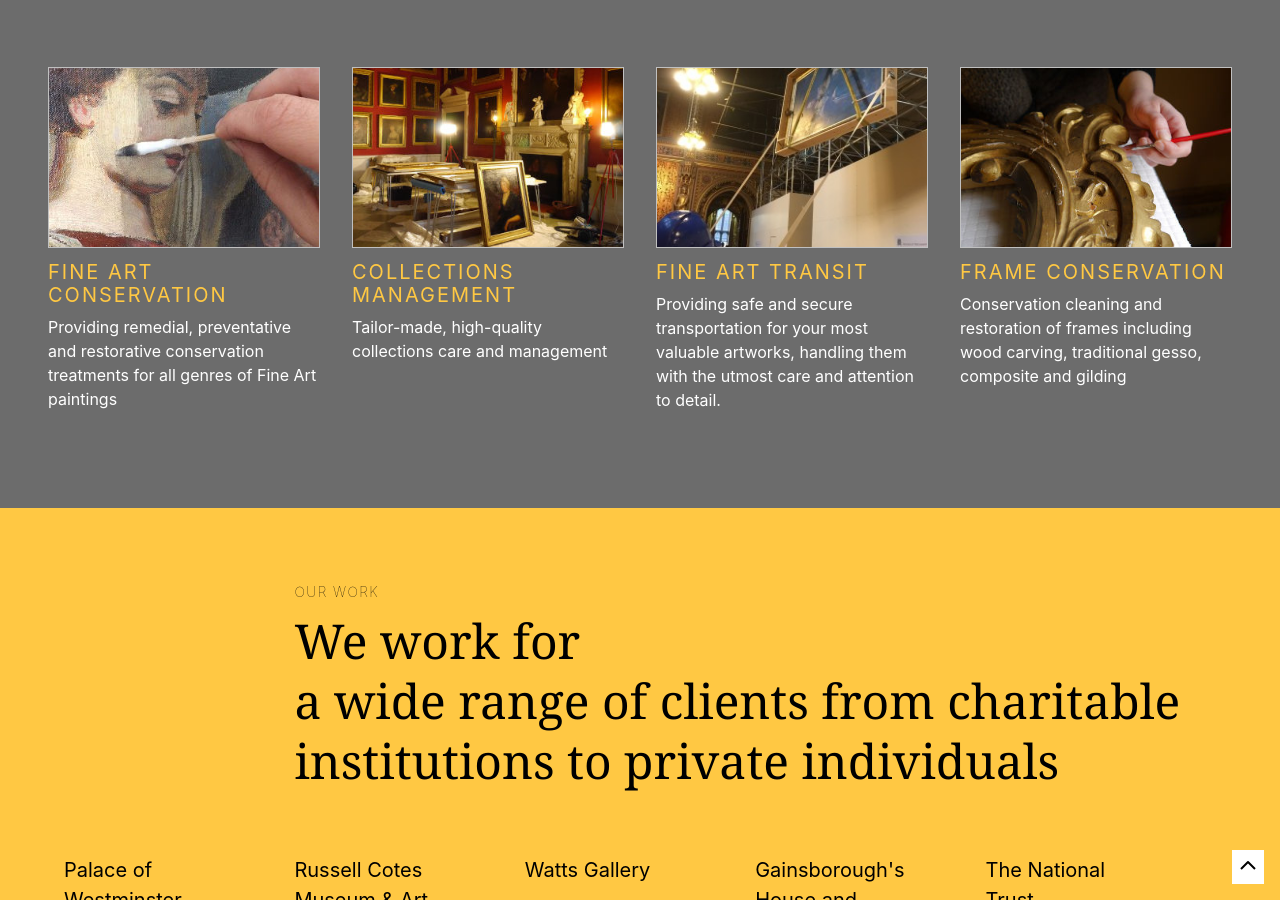
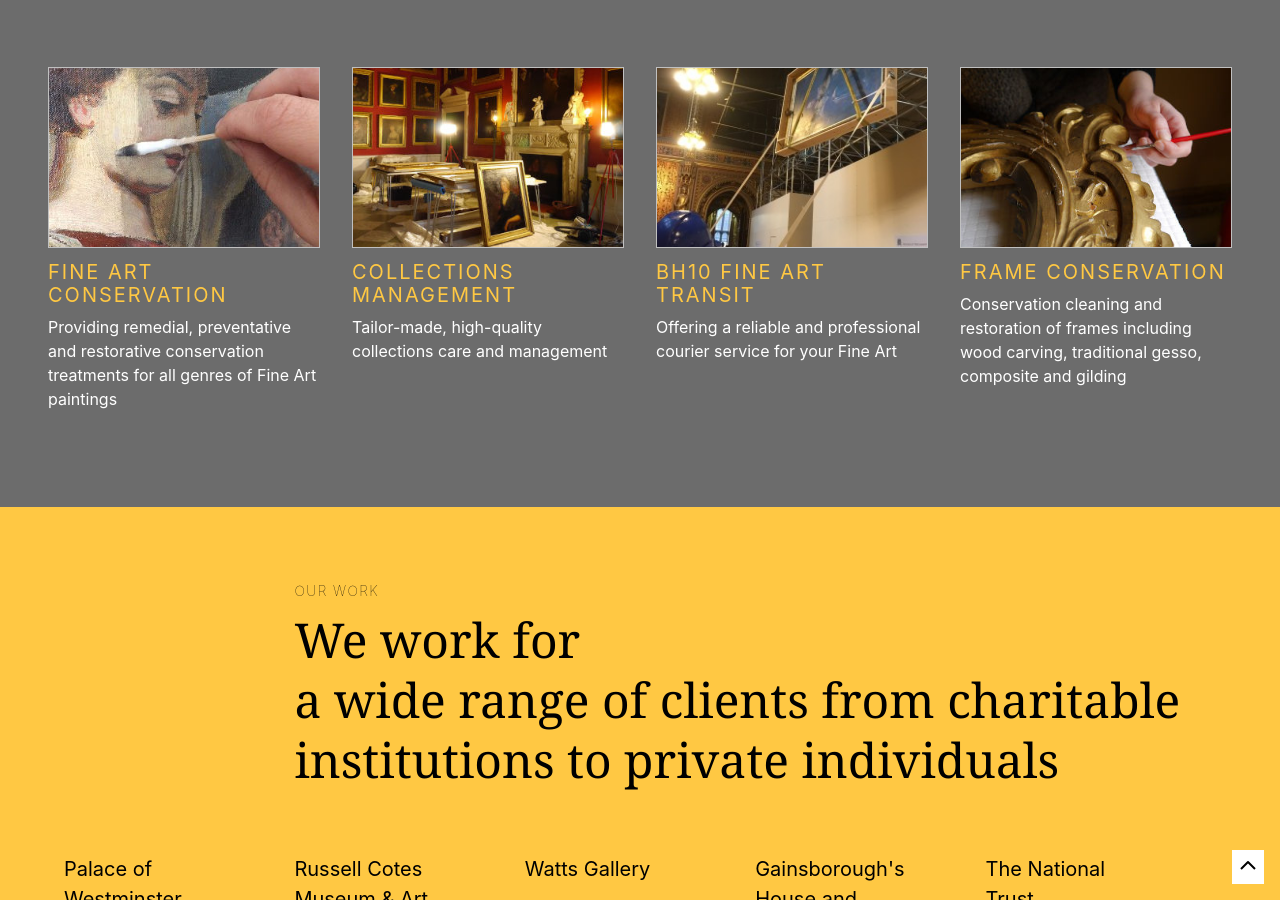
Before and after one commit to wearethoughtfox/brickhouse, a Jekyll site: the page built from index.html, in a window 1280 px wide and 900 px high, scrolled down 1453 px. Built offline with Jekyll 4.4.1, drawn with Linux system fonts in a browser that asks for light colours; a script that is not in the unit is left out.

Commit message:
Update Services “2023-04-24-fine-art-transit-1”

```diff
--- a/_services/2023-04-24-fine-art-transit-1.md
+++ b/_services/2023-04-24-fine-art-transit-1.md
@@ -1,13 +1,12 @@
 ---
 layout: service
-excerpt: Providing safe and secure transportation for your most valuable
-  artworks, handling them with the utmost care and attention to detail.
+excerpt: Offering a reliable and professional courier service for your Fine Art
 wordpress_id: 370
 author: april
-slug: consolidation of gilded frame
+slug: fine-art-transit
 date: 2016-09-29 12:32:52+00:00
 comments: false
-title: Fine Art Transit
+title: BH10 Fine Art Transit
 link: http://www.brickhouseconservation.co.uk/mounting-framing/
 image: /images/img_0137-e1475150079314.jpg
 ---
```
Also changed, not shown: other parts of _services/2023-04-24-fine-art-transit-1.md (+1 -1 lines).
